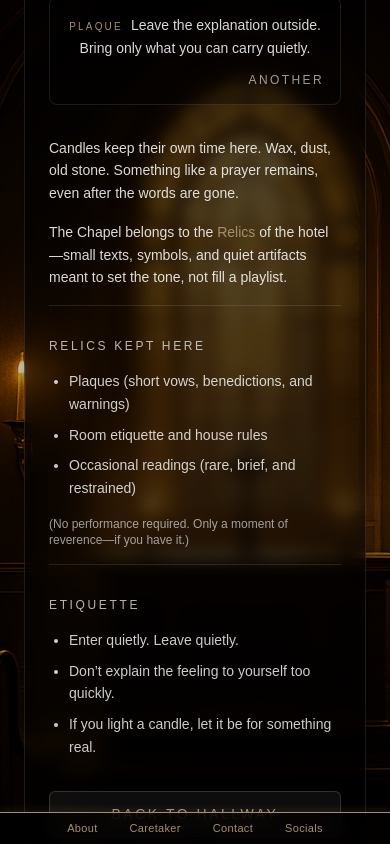
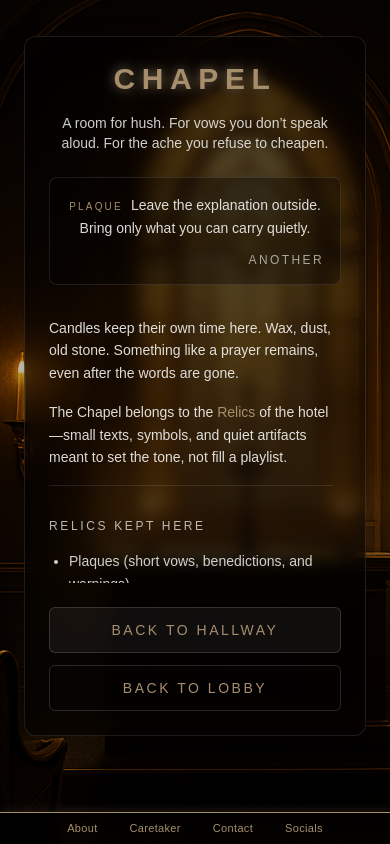
Before and after one commit to fevernaofficial/feverna-hotel, a Next.js app: page /chapel in a window 390 px wide. Built offline with nearby package versions, Linux system fonts and the light colour scheme.

Commit message:
Fix room layout on mobile (internal scroll + no clipping), room navigation

```diff
--- a/app/boiler/page.tsx
+++ b/app/boiler/page.tsx
@@ -19,7 +19,7 @@ const videos: RoomVideo[] = [
 export default function BoilerRoomPage() {
   return (
     <main
-      className="relative w-full min-h-screen flex items-center justify-center px-6 py-10"
+      className="relative w-full min-h-screen flex items-start justify-center px-6 pt-6 pb-24 sm:py-10"
       style={{
         backgroundImage: "url('/images/boiler.png')",
         backgroundSize: "cover",
@@ -30,7 +30,8 @@ export default function BoilerRoomPage() {
       <div className="absolute inset-0 bg-black/20" />
       <div className="absolute inset-0 bg-linear-to-b from-black/15 via-transparent to-black/35" />
 
-      <div className="relative z-10 w-full max-w-4xl bg-black/55 border border-white/10 rounded-xl p-6 md:p-10 shadow-2xl backdrop-blur-sm fade-in-soft">
+      {/* Card becomes a bounded flex column so header/nav never clip */}
+      <div className="relative z-10 w-full max-w-4xl bg-black/55 border border-white/10 rounded-xl p-6 md:p-10 shadow-2xl backdrop-blur-sm fade-in-soft flex flex-col max-h-[calc(100dvh-9rem)]">
         <header className="text-center">
           <h1 className="text-3xl md:text-4xl font-semibold tracking-[0.22em] uppercase feverna-glow">
             Boiler Room
@@ -40,8 +41,8 @@ export default function BoilerRoomPage() {
           </p>
         </header>
 
-        {/* INTERNAL SCROLL AREA (prevents page scroll while allowing longer content) */}
-        <div className="mt-8 max-h-[calc(100vh-18rem)] overflow-y-auto pr-2">
+        {/* Scrollable content area */}
+        <div className="mt-8 flex-1 min-h-0 overflow-y-auto pr-2">
           <section className="space-y-6 text-sm md:text-base text-white/85 leading-relaxed">
             <div>
               <h2 className="text-xs uppercase tracking-[0.22em] text-white/70">
@@ -63,12 +64,12 @@ export default function BoilerRoomPage() {
               endurance tracks, and anything forged rather than performed.
             </p>
 
-            {/* breathing room at bottom so last line isn’t jammed against scrollbar */}
             <div className="h-6" />
           </section>
         </div>
 
-        <nav className="mt-8 flex flex-col sm:flex-row gap-3 sm:gap-4 justify-center">
+        {/* Non-scrolling nav stays visible */}
+        <nav className="mt-6 flex flex-col sm:flex-row gap-3 sm:gap-4 justify-center">
           <Link
             href="/hallway0"
             className="inline-flex items-center justify-center px-5 py-3 rounded-md border border-white/15 bg-white/5 hover:bg-white/10 transition text-sm uppercase tracking-[0.18em]"
@@ -77,21 +78,12 @@ export default function BoilerRoomPage() {
           </Link>
 
           <Link
-            href="/chapel"
+            href="/"
             className="inline-flex items-center justify-center px-5 py-3 rounded-md border border-white/15 hover:border-white/25 transition text-sm uppercase tracking-[0.18em]"
           >
-            Return to the Chapel
+            Back to Lobby
           </Link>
         </nav>
-
-        <div className="mt-6 text-center">
-          <Link
-            href="/"
-            className="text-xs uppercase tracking-[0.2em] text-white/55 hover:text-fevernaGold transition"
-          >
-            Back to the Lobby
-          </Link>
-        </div>
       </div>
     </main>
   );
--- a/app/chapel/page.tsx
+++ b/app/chapel/page.tsx
@@ -4,7 +4,7 @@ import ChapelPlaque from "../components/ChapelPlaque";
 export default function ChapelPage() {
   return (
     <main
-      className="relative w-full min-h-screen flex items-center justify-center px-6 py-10"
+      className="relative w-full min-h-screen flex items-start justify-center px-6 pt-6 pb-24 sm:py-10"
       style={{
         backgroundImage: "url('/images/chapel.png')",
         backgroundSize: "cover",
@@ -15,8 +15,8 @@ export default function ChapelPage() {
       <div className="absolute inset-0 bg-black/20" />
       <div className="absolute inset-0 bg-linear-to-b from-black/15 via-transparent to-black/30" />
 
-      {/* Content */}
-      <div className="relative z-10 w-full max-w-3xl bg-black/55 border border-white/10 rounded-xl p-6 md:p-10 shadow-2xl backdrop-blur-sm fade-in-soft">
+      {/* Card: bounded height + internal scroll */}
+      <div className="relative z-10 w-full max-w-3xl bg-black/55 border border-white/10 rounded-xl p-6 md:p-10 shadow-2xl backdrop-blur-sm fade-in-soft flex flex-col max-h-[calc(100dvh-9rem)]">
         <header className="text-center">
           <h1 className="text-3xl md:text-4xl font-semibold tracking-[0.22em] uppercase feverna-glow">
             Chapel
@@ -29,15 +29,17 @@ export default function ChapelPage() {
           <ChapelPlaque />
         </header>
 
-        <section className="mt-8 space-y-4 text-sm md:text-base text-white/85 leading-relaxed">
+        {/* Scrollable content area */}
+        <div className="mt-8 flex-1 min-h-0 overflow-y-auto pr-2">
+          <section className="space-y-4 text-sm md:text-base text-white/85 leading-relaxed">
             <p>
               Candles keep their own time here. Wax, dust, old stone. Something like a prayer remains,
               even after the words are gone.
             </p>
 
             <p>
-            The Chapel belongs to the <span className="text-fevernaGold">Relics</span> of the hotel—small texts,
-            symbols, and quiet artifacts meant to set the tone, not fill a playlist.
+              The Chapel belongs to the <span className="text-fevernaGold">Relics</span> of the hotel—small
+              texts, symbols, and quiet artifacts meant to set the tone, not fill a playlist.
             </p>
 
             <div className="pt-4 border-t border-white/10" />
@@ -66,9 +68,13 @@ export default function ChapelPage() {
               <li>Don’t explain the feeling to yourself too quickly.</li>
               <li>If you light a candle, let it be for something real.</li>
             </ul>
+
+            <div className="h-6" />
           </section>
+        </div>
 
-        <nav className="mt-8 flex flex-col sm:flex-row gap-3 sm:gap-4 justify-center">
+        {/* Nav stays visible (no clipping on mobile) */}
+        <nav className="mt-6 flex flex-col sm:flex-row gap-3 sm:gap-4 justify-center">
           <Link
             href="/hallway0"
             className="inline-flex items-center justify-center px-5 py-3 rounded-md border border-white/15 bg-white/5 hover:bg-white/10 transition text-sm uppercase tracking-[0.18em]"
@@ -77,21 +83,12 @@ export default function ChapelPage() {
           </Link>
 
           <Link
-            href="/boiler"
+            href="/"
             className="inline-flex items-center justify-center px-5 py-3 rounded-md border border-white/15 hover:border-white/25 transition text-sm uppercase tracking-[0.18em]"
           >
-            Descend to the Boiler Room
+            Back to Lobby
           </Link>
         </nav>
-
-        <div className="mt-6 text-center">
-          <Link
-            href="/"
-            className="text-xs uppercase tracking-[0.2em] text-white/55 hover:text-fevernaGold transition"
-          >
-            Back to the Lobby
-          </Link>
-        </div>
       </div>
     </main>
   );
```
Lines whose indentation alone changed are shown as unchanged.
